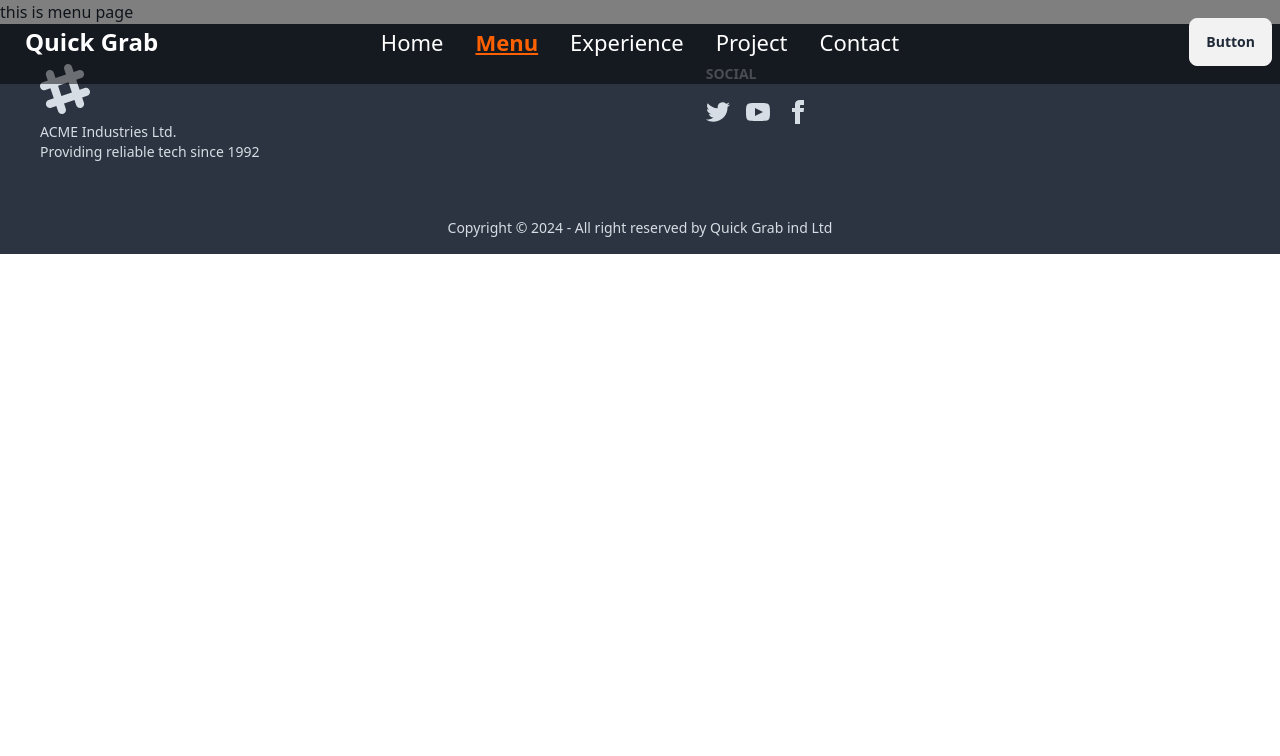
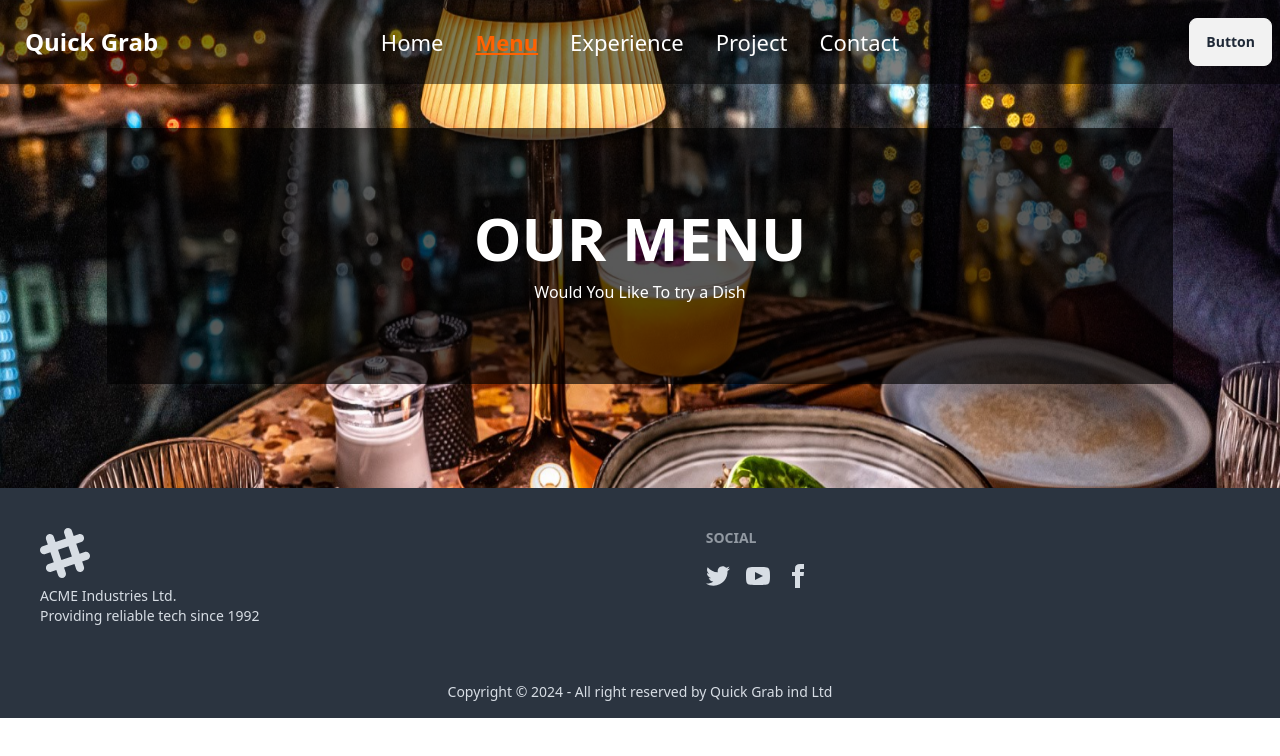
Before and after one commit to EmonHossen10/quick-grab-client, a React (Vite) app: page /menu in a window 1280 px wide. Shown: the top 756 px of the page. Built offline with nearby package versions, Linux system fonts and the light colour scheme.

Commit message:
react paralax added

```diff
--- a/package.json
+++ b/package.json
@@ -18,6 +18,7 @@
     "react-helmet": "^6.1.0",
     "react-helmet-async": "^2.0.5",
     "react-icons": "^5.2.1",
+    "react-parallax": "^3.5.1",
     "react-rating": "^2.0.5",
     "react-router-dom": "^6.23.1",
     "sort-by": "^1.2.0",
--- a/src/Pages/Menu/Menu/Menu.jsx
+++ b/src/Pages/Menu/Menu/Menu.jsx
@@ -1,4 +1,7 @@
 import { Helmet } from "react-helmet";
+import Cover from "../../Shared/Cover";
+import menuImg from "../../../../public/asset/menu/banner.jpg";
+
 
 const Menu = () => {
   return (
@@ -6,7 +9,14 @@ const Menu = () => {
       <Helmet>
         <title>Quick Grab | Menu</title>
       </Helmet>
-      <h2>this is menu page</h2>
+
+      <Cover
+        img={menuImg}
+        title={"our menu"}
+        description=" Would You Like To try a Dish"
+      ></Cover>
+
+
     </div>
   );
 };
--- /dev/null
+++ b/src/Pages/Shared/Cover.css
@@ -0,0 +1,5 @@
+.cover-item{
+    background-image: url("../../../../public/asset/home/featured.jpg");
+    filter: brightness(0.9);
+
+ }
--- /dev/null
+++ b/src/Pages/Shared/Cover.jsx
@@ -0,0 +1,28 @@
+import { Parallax } from "react-parallax";
+
+const Cover = ({ img, title, description }) => {
+  return (
+    <Parallax
+      blur={{ min: -50, max: 50 }}
+      bgImage={img}
+      bgImageAlt="the dog"
+      strength={-200}
+    >
+      <div
+        // style={{ backgroundImage: `url(${img})` }}
+        className="  text-white pb-16 pt-32  "
+      >
+        <section className=" bg-black bg-opacity-65 text-center space-y-3 w-10/12 mx-auto lg:py-20 mb-10 lg:px-36 p-5 gap-10 ">
+          <div className="space-y-3">
+            <h2 className=" text-3xl lg:text-6xl font-bold uppercase ">
+              {title}
+            </h2>
+            <p>{description}</p>
+          </div>
+        </section>
+      </div>
+    </Parallax>
+  );
+};
+
+export default Cover;
```
Also changed, not shown: 1 other file (tests, documents, lock files or other folders).
